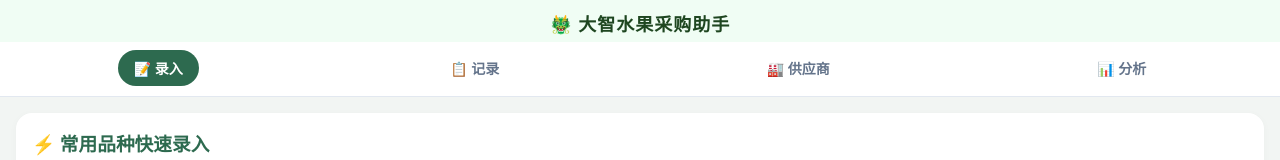
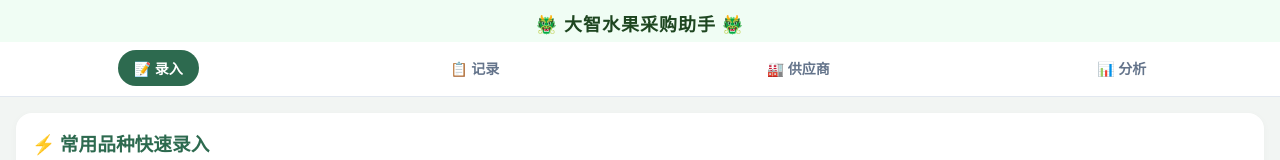
Before and after one commit to QuestionNie/fruit-buyer, a plain HTML site: page index.html in a window 1280 px wide. Shown: the top 160 px of the page. Drawn offline with nearby package versions, Linux system fonts and the light colour scheme.

Commit message:
更新代码

```diff
--- a/index.html
+++ b/index.html
@@ -120,7 +120,7 @@
 <body>
 
 <div class="top-container">
-    <div class="app-title">🐲 大智水果采购助手</div>
+    <div class="app-title">🐲 大智水果采购助手 🐲</div>
     <div class="tab-bar" id="tabBar">
         <div class="tab active" data-tab="add">📝 录入</div>
         <div class="tab" data-tab="list">📋 记录</div>
```
